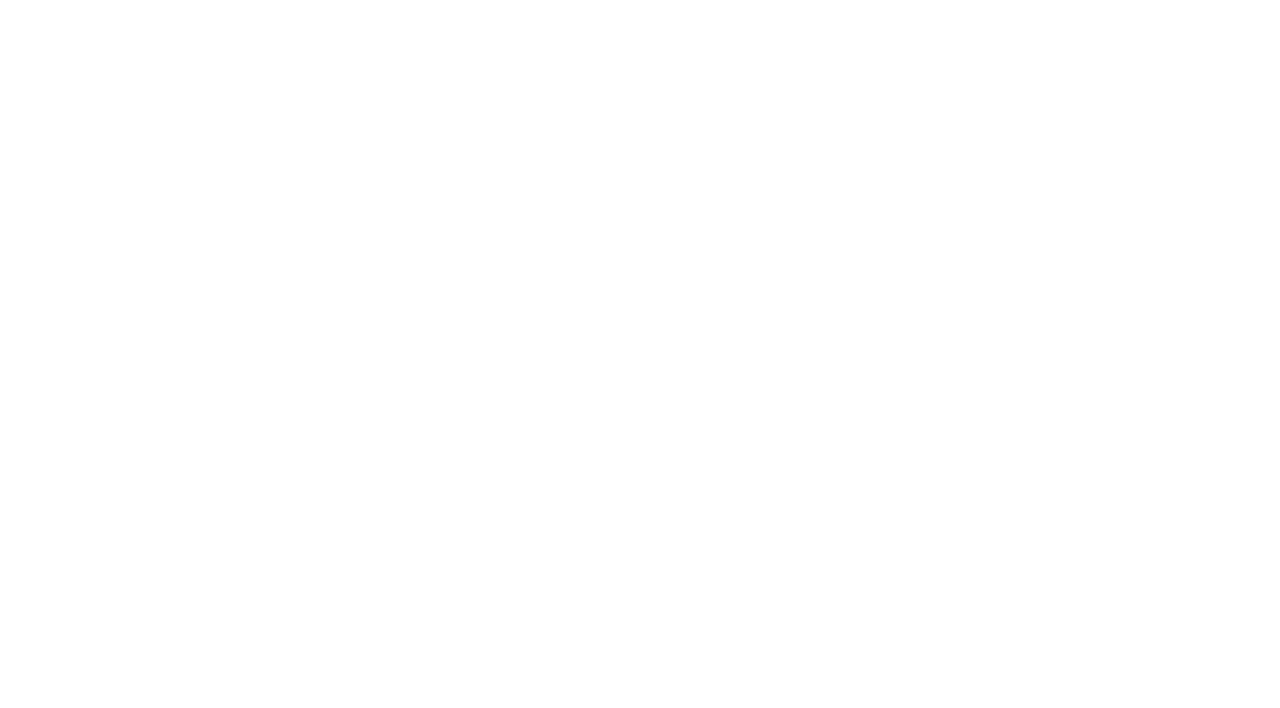
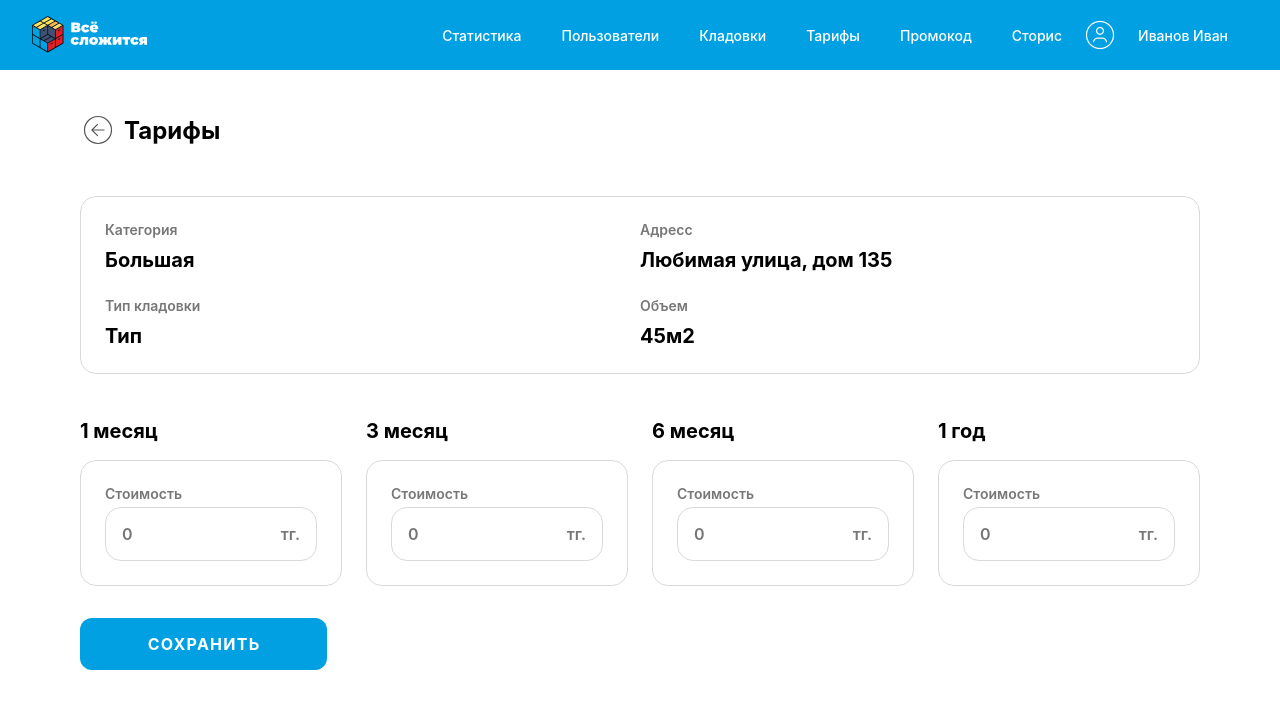
Before and after one commit to wlvck/admin-panel, a Vue app: page /rates/1 in a window 1280 px wide. Before the commit this address had no page. Shown: the top 708 px of the page. Built offline with nearby package versions, Linux system fonts and the light colour scheme.

Commit message:
rate detail

```diff
--- a/src/assets/scss/_reset.scss
+++ b/src/assets/scss/_reset.scss
@@ -3,3 +3,14 @@ input:focus {
   outline: none;
   border: none;
 }
+/* Chrome, Safari, Edge, Opera */
+input::-webkit-outer-spin-button,
+input::-webkit-inner-spin-button {
+  -webkit-appearance: none;
+  margin: 0;
+}
+
+/* Firefox */
+input[type=number] {
+  -moz-appearance: textfield;
+}
--- a/src/assets/scss/variables/_global.scss
+++ b/src/assets/scss/variables/_global.scss
@@ -55,7 +55,7 @@
     border: 1px solid #EEEEEE;
     border-radius: 16px;
     width: 340px;
-    padding: 22px 16px;
+    padding: 15px;
 
     input {
       font-weight: 600;
@@ -303,11 +303,55 @@
     }
   }
 }
-.status-red{
+
+.status-red {
   background: #E31E24;
   border-radius: 8px;
 }
-.status-blue{
+
+.status-blue {
   background: #00A0E3;
   border-radius: 8px;
 }
+
+.basic-border {
+  border: 1px solid #DADADA;
+  border-radius: 16px;
+}
+
+.grid {
+  &-container {
+    margin-top: 50px;
+  }
+
+  &-text {
+    font-weight: 700;
+    font-size: 20px;
+    line-height: 26px;
+    color: #000000;
+  }
+
+  &-title {
+    font-weight: 600;
+    font-size: 14px;
+    line-height: 18px;
+    color: #777777;
+  }
+
+  &-input {
+    font-style: normal;
+    font-weight: 600;
+    font-size: 16px;
+    line-height: 20px;
+
+    input {
+      color: #000000;
+      max-width: 150px;
+      width: 100%;
+    }
+
+    span {
+      color: #777777;
+    }
+  }
+}
--- /dev/null
+++ b/src/pages/rateDetail.vue
@@ -0,0 +1,81 @@
+<template>
+  <div class="page">
+    <div class="d-flex align-center justify-space-between">
+      <div class="d-flex align-center">
+        <icon icon-name="arrow-left" class="mr-2 pointer" @click.prevent="$router.push({name: 'rates'})"/>
+        <div class="page-title">
+          Тарифы
+        </div>
+      </div>
+    </div>
+    <div class="grid-container basic-border px-6 py-6">
+      <v-row no-gutters class="mb-6">
+        <v-col cols="6">
+          <div class="grid-title mb-2">Категория</div>
+          <div class="grid-text">Большая</div>
+        </v-col>
+        <v-col cols="6">
+          <div class="grid-title mb-2">Адресс</div>
+          <div class="grid-text">Любимая улица, дом 135</div>
+        </v-col>
+      </v-row>
+      <v-row no-gutters>
+        <v-col cols="6">
+          <div class="grid-title mb-2">Тип кладовки</div>
+          <div class="grid-text">Тип</div>
+        </v-col>
+        <v-col cols="6">
+          <div class="grid-title mb-2">Объем</div>
+          <div class="grid-text">45м2</div>
+        </v-col>
+      </v-row>
+    </div>
+    <v-row class="mt-8">
+      <v-col cols="3">
+        <div class="grid-text mb-4">1 месяц</div>
+        <div class="basic-border px-6 py-6">
+          <div class="grid-title mb-1">Стоимость</div>
+          <div class="basic-border grid-input d-flex align-center justify-space-between px-4 py-4">
+            <input min="0" placeholder="0" type="number">
+            <span>тг.</span>
+          </div>
+        </div>
+      </v-col>
+      <v-col cols="3">
+        <div class="grid-text mb-4">3 месяц</div>
+        <div class="basic-border px-6 py-6">
+          <div class="grid-title mb-1">Стоимость</div>
+          <div class="basic-border grid-input d-flex align-center justify-space-between px-4 py-4">
+            <input min="0" placeholder="0" type="number">
+            <span>тг.</span>
+          </div>
+        </div>
+      </v-col>
+      <v-col cols="3">
+        <div class="grid-text mb-4">6 месяц</div>
+        <div class="basic-border px-6 py-6">
+          <div class="grid-title mb-1">Стоимость</div>
+          <div class="basic-border grid-input d-flex align-center justify-space-between px-4 py-4">
+            <input min="0" placeholder="0" type="number">
+            <span>тг.</span>
+          </div>
+        </div>
+      </v-col>
+      <v-col cols="3">
+        <div class="grid-text mb-4">1 год</div>
+        <div class="basic-border px-6 py-6">
+          <div class="grid-title mb-1">Стоимость</div>
+          <div class="basic-border grid-input d-flex align-center justify-space-between px-4 py-4">
+            <input min="0" placeholder="0" type="number">
+            <span>тг.</span>
+          </div>
+        </div>
+      </v-col>
+    </v-row>
+    <v-btn class="primary-btn mt-8" elevation="0">Сохранить</v-btn>
+  </div>
+</template>
+
+<script setup>
+import Icon from '@/components/icon.vue';
+</script>
--- a/src/router/routes.js
+++ b/src/router/routes.js
@@ -31,6 +31,14 @@ export const routes = [
         path: '/rates',
         name: 'rates',
         component: () => import("@/pages/rates.vue"),
+        meta: {
+            layout: 'app'
+        }
+    },
+    {
+        path: '/rates/:id',
+        name: 'rateDetail',
+        component: () => import("@/pages/rateDetail.vue"),
         meta: {
             layout: 'app'
         }
```
